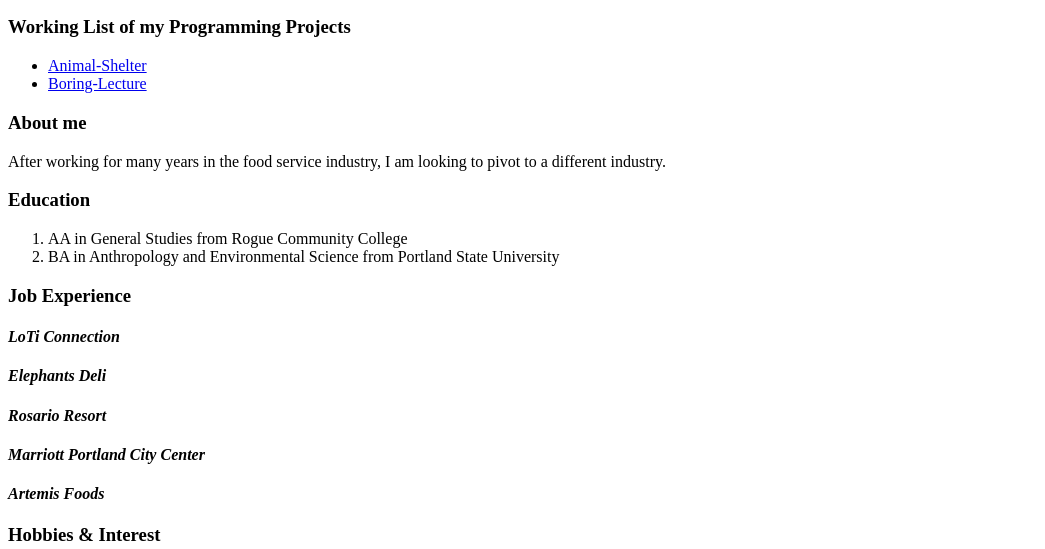
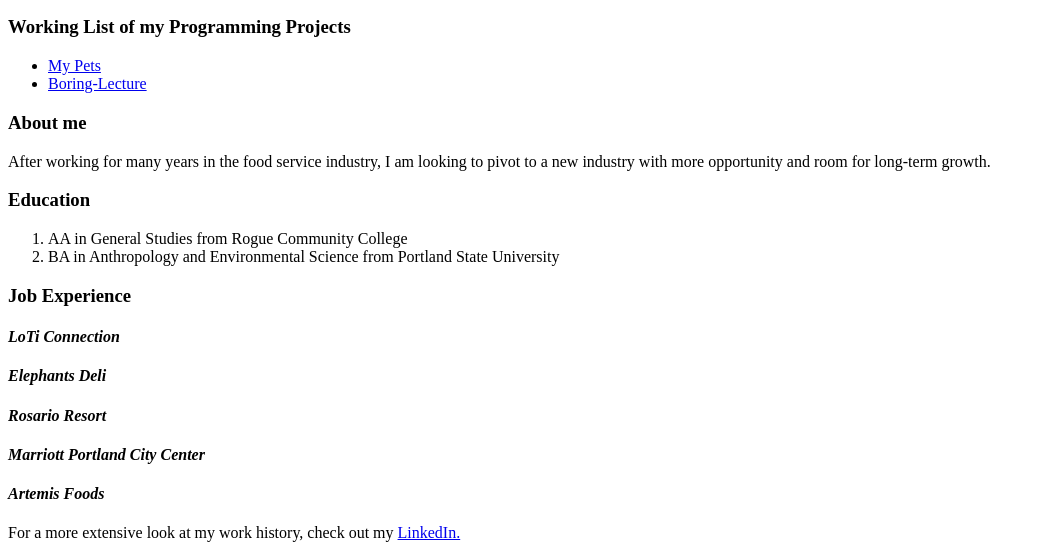
Before and after one commit to dani-t-codes/ind-proj-1, a plain HTML site: page portfolio1.html in a window 1280 px wide. Shown: the part 399-948 px from the top of the page, without its empty margins (0-1045 px from the left). Drawn offline with Linux system fonts and the light colour scheme.

Commit message:
add working URLs to anchor tags under my projects and my job experience

```diff
--- a/portfolio1.html
+++ b/portfolio1.html
@@ -13,11 +13,14 @@
 
   <h3>Working List of my Programming Projects</h3>
   <ul>
-    <li><a href="url">Animal-Shelter</a></li>
-    <li><a href="url2">Boring-Lecture</a></li>
+    <li><a href="https://github.com/dani-t-codes/my-pets">My Pets</a></li>
+    <li><a href="https://github.com/dani-t-codes/blogging">Boring-Lecture</a></li>
   </ul>
   <h3> About me </h3>
-  <p>After working for many years in the food service industry, I am looking to pivot to a different industry. </p>
+  <p>
+      After working for many years in the food service industry, I am looking to pivot to a new industry with more opportunity
+    and room for long-term growth.
+  </p>
 
   <h3> Education </h3>
   <ol>
@@ -31,6 +34,7 @@
   <h4><em>Rosario Resort</em></h4>
   <h4><em>Marriott Portland City Center</em></h4>
   <h4><em>Artemis Foods</em></h4>
+  <p>For a more extensive look at my work history, check out my <a href="https://www.linkedin.com/in/danielle-thompson74/">LinkedIn.</a></p>
 
   <h3>Hobbies & Interest</h3>
   <ul>
```
